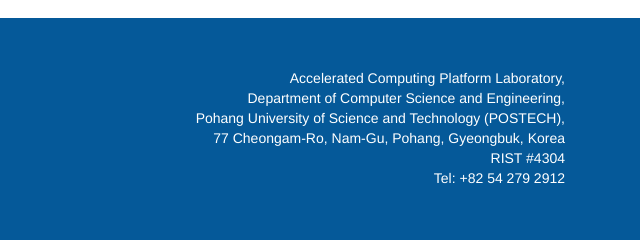
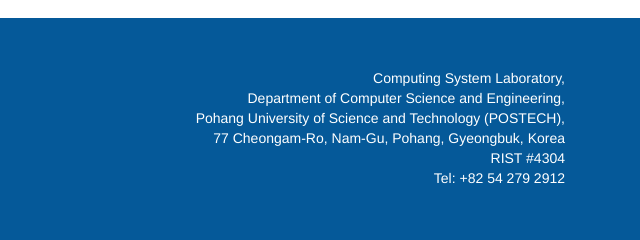
Before and after one commit to allencho1222/web, a plain HTML site: page photo.html in a window 1280 px wide. Shown: the part 982-1222 px from the top of the page, 640-1280 px from the left. Drawn offline with nearby package versions, Linux system fonts and the light colour scheme.

Commit message:
Update photo.html

```diff
--- a/photo.html
+++ b/photo.html
@@ -85,7 +85,7 @@
 			</div>
 			<div id="addrdiv" class="col-md-5">
 				<div class="widget" align="right">
-					<span> Accelerated Computing Platform Laboratory, </span><br>
+					<span> Computing System Laboratory, </span><br>
 					<span> Department of Computer Science and Engineering,</span><br>
 					<span> Pohang University of Science and Technology (POSTECH), </span><br>
 					<span> 77 Cheongam-Ro, Nam-Gu, Pohang, Gyeongbuk, Korea</span><br>
```
